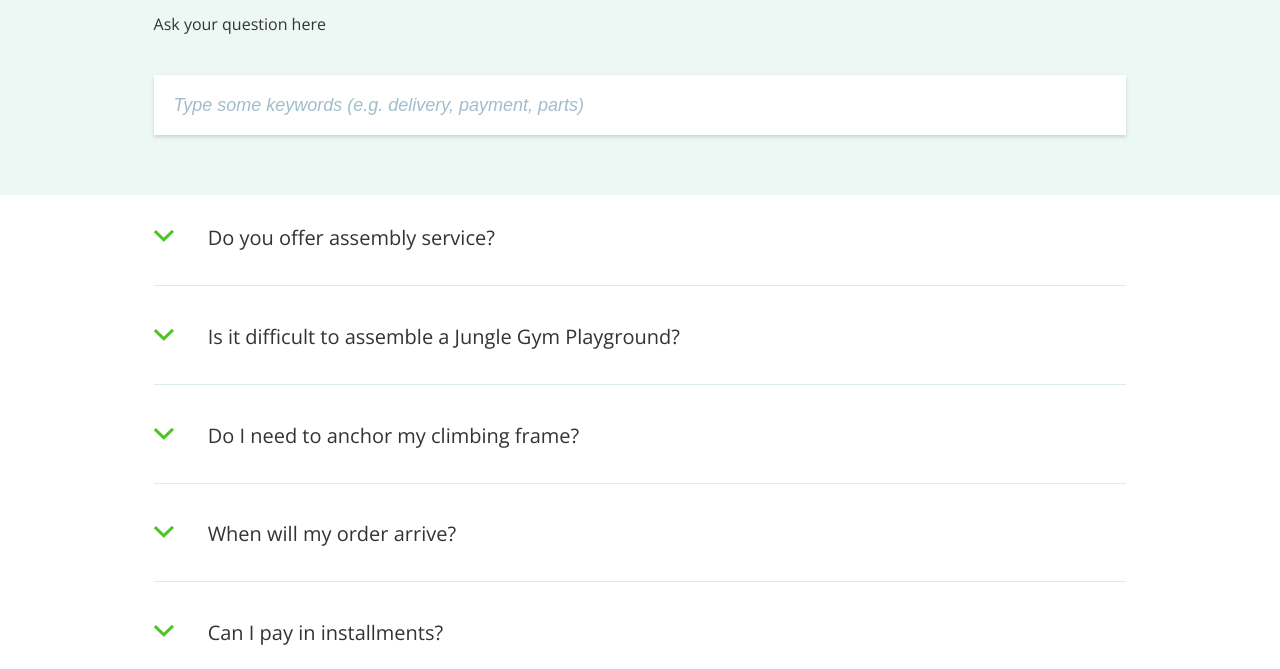
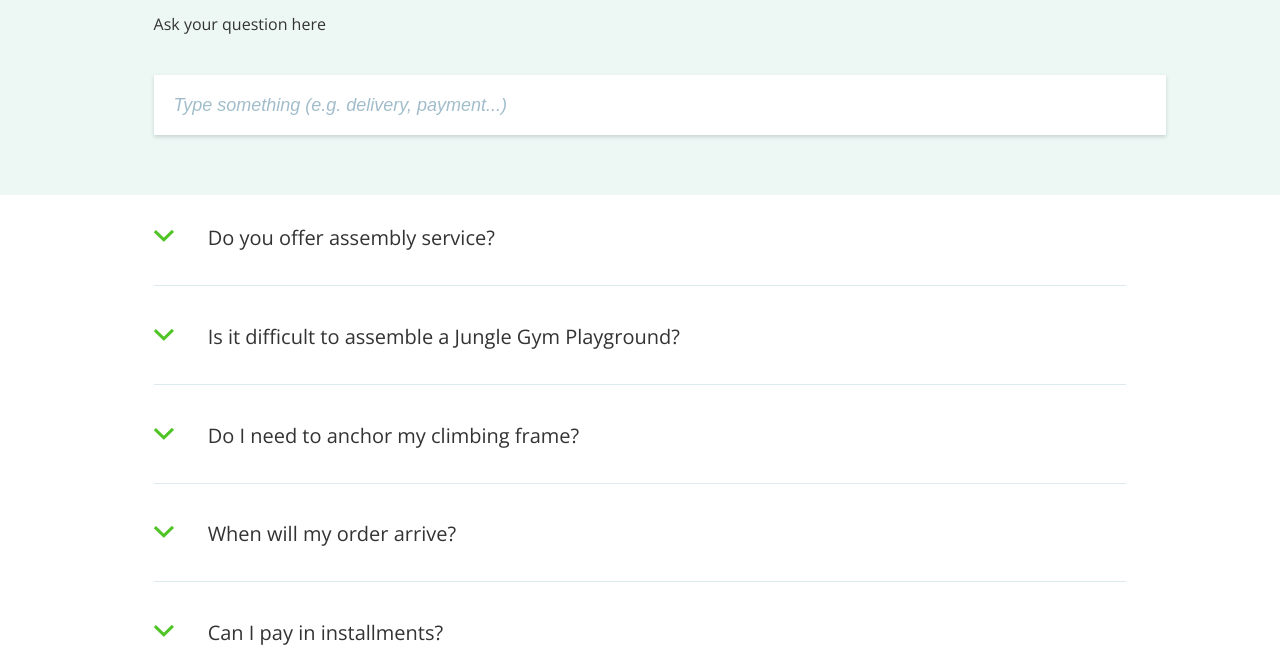
Before and after one commit to albiberon/JG-FAQ-page, a plain HTML site: page index.html in a window 1280 px wide. Shown: the part 131-800 px from the top of the page. Drawn offline with nearby package versions, Linux system fonts and the light colour scheme.

Commit message:
Update index.html

```diff
--- a/index.html
+++ b/index.html
@@ -600,7 +600,7 @@
                 <h1>Information & Contact</h1>
                 <form>
                     <label for="search-section">Ask your question here</label>
-                    <input type="search"  name="search-section" value="" placeholder="Type some keywords (e.g. delivery, payment, parts)" />
+                    <input type="text"  name="search-section" value="" placeholder="Type something (e.g. delivery, payment...)"/>
                 </form>
             </div>
 
```
